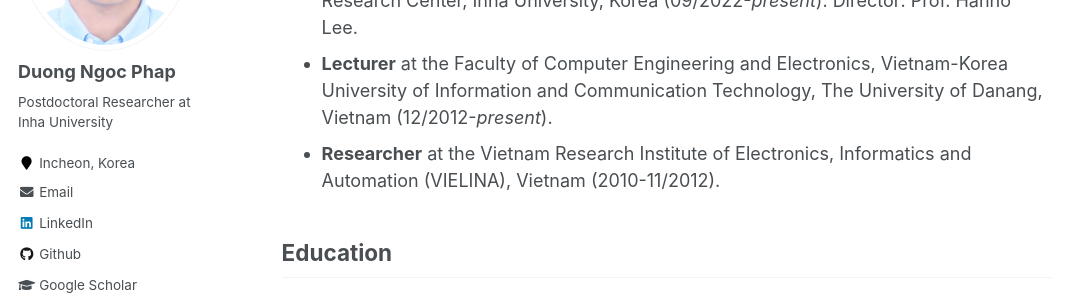
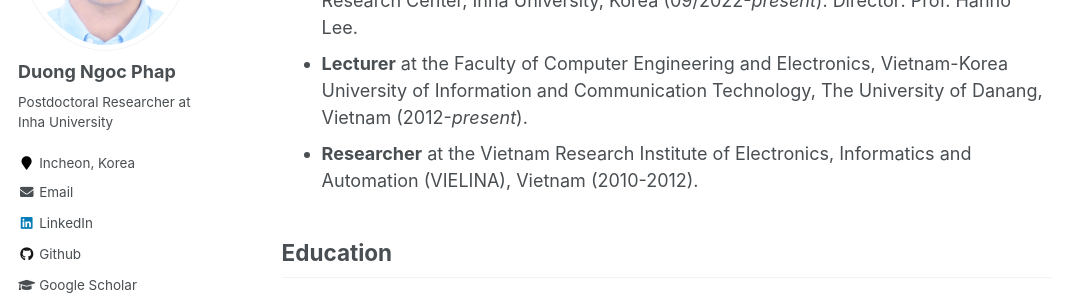
Before and after one commit to phapdn/phapdn.github.io, a Jekyll site: the page built from _pages/about.md, in a window 1280 px wide and 900 px high, scrolled down 466 px. Shown: the part 207-507 px from the top of the window, without its empty margins (0-1086 px from the left). Built offline with Jekyll 4.4.1, drawn with Linux system fonts in a browser that asks for light colours; some web fonts are replaced.

Commit message:
Update about.md

```diff
--- a/_pages/about.md
+++ b/_pages/about.md
@@ -16,8 +16,8 @@ My primary research interests include algorithms and architectures for post-quan
 ## Experience
 
 * <b>Post-Doctoral Researcher</b> at the Artificial Intelligence System-on-Chip (AI-SoC) Research Center, Inha University, Korea (09/2022-*present*). Director: Prof. Hanho Lee.
-* <b>Lecturer</b> at the Faculty of Computer Engineering and Electronics, Vietnam-Korea University of Information and Communication Technology, The University of Danang, Vietnam (12/2012-*present*).
-* <b>Researcher</b> at the Vietnam Research Institute of Electronics, Informatics and Automation (VIELINA), Vietnam (2010-11/2012).
+* <b>Lecturer</b> at the Faculty of Computer Engineering and Electronics, Vietnam-Korea University of Information and Communication Technology, The University of Danang, Vietnam (2012-*present*).
+* <b>Researcher</b> at the Vietnam Research Institute of Electronics, Informatics and Automation (VIELINA), Vietnam (2010-2012).
 
 
 ## Education
```
